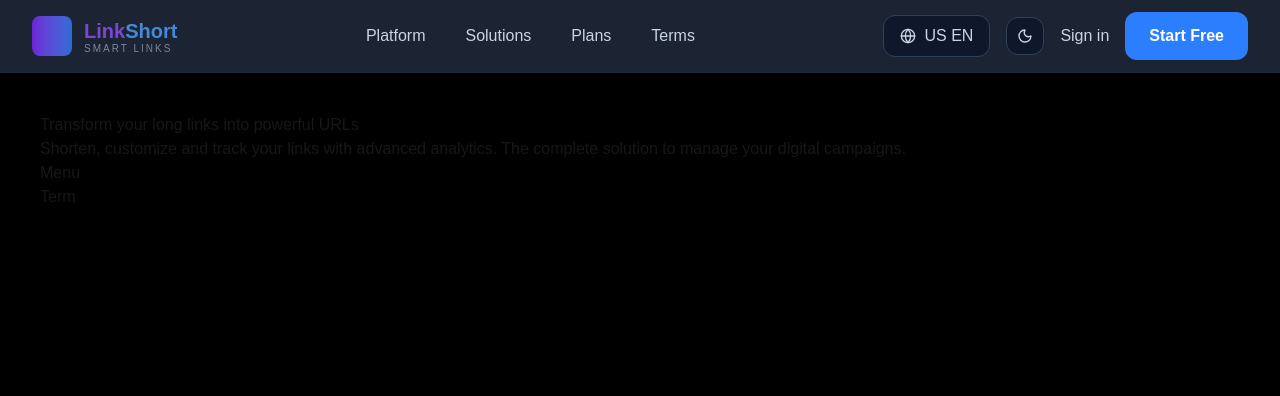
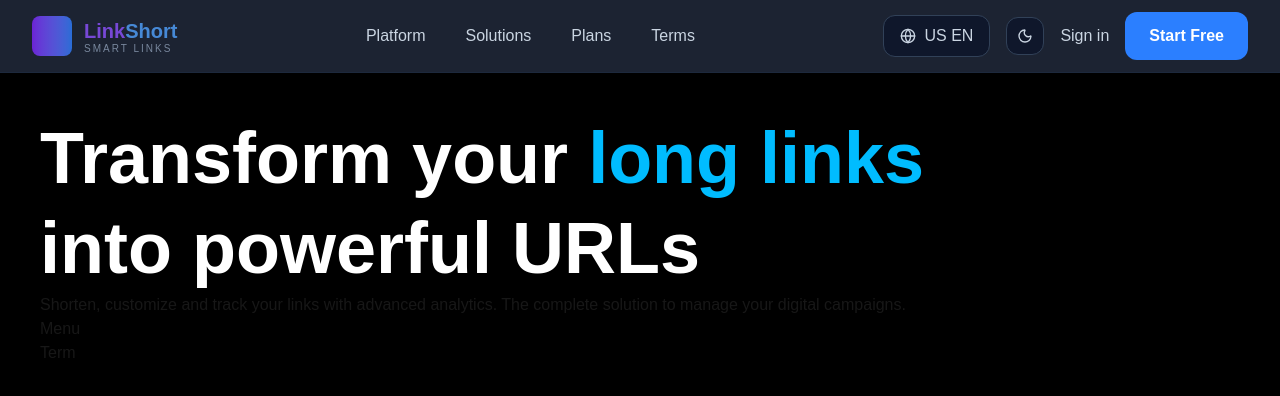
Before and after one commit to sekiro961-wq/shortlink-clone-nextjs, a Next.js app: page / in a window 1280 px wide. Shown: the top 396 px of the page. Built offline with nearby package versions, Linux system fonts and the light colour scheme.

Commit message:
heri title

```diff
--- a/src/components/layout/hero/HeroTitle.tsx
+++ b/src/components/layout/hero/HeroTitle.tsx
@@ -1,3 +1,13 @@
 export default function HeroTitle() {
-    return <div>Transform your long links into powerful URLs</div>
+    return(
+    <div>
+        <div className="max-w-5xl text-6xl font-extrabold leading-tight text-white md:text-7xl">
+        Transform your {" "}
+        <span className="text-sky-400">
+        long links
+        </span>{" "}
+        into powerful URLs
+        </div>
+    </div>
+);
 }
```
